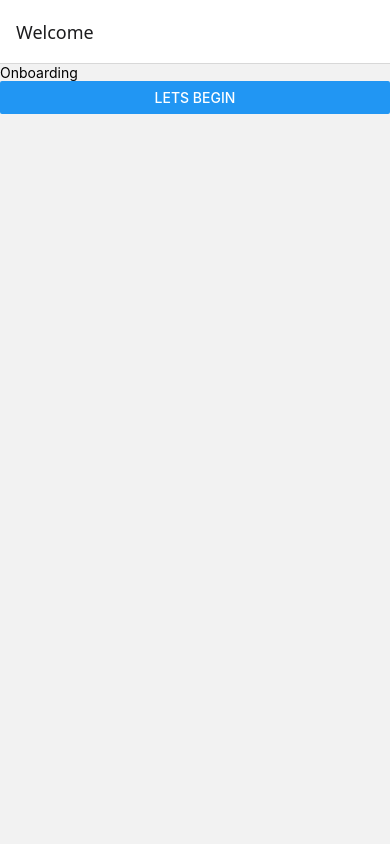
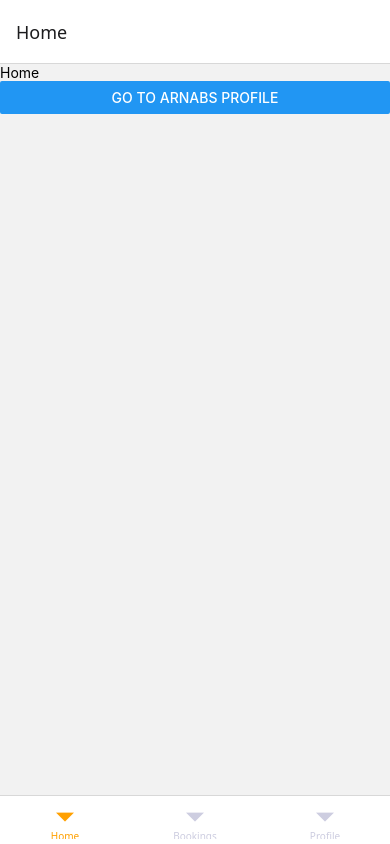
Before and after one commit to arnabjoy123/Car_Rental_App, a React Native app: screen /MainTabs in a window 390 px wide. Built offline with nearby package versions, Linux system fonts and the light colour scheme.

Commit message:
fix: Madde separate navigation folder for clarity separate from App.tsx

```diff
--- a/src/App.tsx
+++ b/src/App.tsx
@@ -20,43 +20,14 @@ import {
 } from 'react-native-safe-area-context';
 import Home from './screens/Home';
 import Profile from './screens/Profile';
-import { createStaticNavigation } from '@react-navigation/native';
+import {
+  createStaticNavigation,
+  NavigationContainer,
+} from '@react-navigation/native';
 import { createBottomTabNavigator } from '@react-navigation/bottom-tabs';
 import Bookings from './screens/Bookings';
 import Onboarding from './screens/Onboarding';
-// import Feather from 'react-native-vector-icons';
-
-const MyTabs = createBottomTabNavigator({
-  screens: {
-    Home: {
-      screen: Home,
-      options: {
-        tabBarLabel: 'Home',
-        // tabBarIcon: ({ color, size }) => (
-        //   // <Feather name="home" color={color} size={size} />
-        // ),
-      },
-    },
-    Bookings: Bookings,
-    Profile: Profile,
-  },
-});
-
-const RootStack = createNativeStackNavigator({
-  initialRouteName: 'Onboarding',
-  screens: {
-    Onboarding: {
-      screen: Onboarding,
-      options: { title: 'Welcome' },
-    },
-    MainTabs: {
-      screen: MyTabs,
-      options: { headerShown: false },
-    },
-  },
-});
-
-const Navigation = createStaticNavigation(RootStack);
+import { RootNavigator } from './navigation';
 
 function App() {
   const isDarkMode = useColorScheme() === 'dark';
@@ -64,35 +35,11 @@ function App() {
   return (
     <SafeAreaProvider>
       <StatusBar barStyle={isDarkMode ? 'light-content' : 'dark-content'} />
-      {/* <AppContent /> */}
-      <Navigation />
+      <NavigationContainer>
+        <RootNavigator />
+      </NavigationContainer>
     </SafeAreaProvider>
   );
 }
 
-function AppContent() {
-  const safeAreaInsets = useSafeAreaInsets();
-
-  return (
-    <View style={styles.container}>
-      <Text style={styles.text}>Hiiiii</Text>
-      {/* <NewAppScreen
-        templateFileName="App.tsx"
-        safeAreaInsets={safeAreaInsets}
-      /> */}
-    </View>
-  );
-}
-
-const styles = StyleSheet.create({
-  container: {
-    flex: 1,
-    backgroundColor: 'blue',
-  },
-  text: {
-    color: 'white',
-    fontSize: 60,
-  },
-});
-
 export default App;
--- /dev/null
+++ b/src/navigation/RootNavigator.tsx
@@ -0,0 +1,21 @@
+// src/navigation/RootNavigator.js
+import React from 'react';
+import { createNativeStackNavigator } from '@react-navigation/native-stack';
+import TabNavigator from './TabNavigator';
+import Onboarding from '../screens/Onboarding';
+
+const Stack = createNativeStackNavigator();
+
+export default function RootNavigator() {
+  return (
+    <Stack.Navigator
+      initialRouteName="Onboarding"
+      screenOptions={{
+        headerShown: false, // hide header for all stack screens by default
+      }}
+    >
+      <Stack.Screen name="Onboarding" component={Onboarding} />
+      <Stack.Screen name="MainTabs" component={TabNavigator} />
+    </Stack.Navigator>
+  );
+}
--- /dev/null
+++ b/src/navigation/TabNavigator.tsx
@@ -0,0 +1,42 @@
+// src/navigation/TabNavigator.js
+import React from 'react';
+import { createBottomTabNavigator } from '@react-navigation/bottom-tabs';
+import Home from '../screens/Home';
+import Bookings from '../screens/Bookings';
+import Profile from '../screens/Profile';
+
+const Tab = createBottomTabNavigator();
+
+export default function TabNavigator() {
+  return (
+    <Tab.Navigator
+      screenOptions={{
+        headerShown: true, // hide header for tab screens
+        tabBarActiveTintColor: '#FFA001',
+        tabBarInactiveTintColor: '#CDCDE0',
+      }}
+    >
+      <Tab.Screen
+        name="Home"
+        component={Home}
+        options={{
+          tabBarLabel: 'Home',
+        }}
+      />
+      <Tab.Screen
+        name="Bookings"
+        component={Bookings}
+        options={{
+          tabBarLabel: 'Bookings',
+        }}
+      />
+      <Tab.Screen
+        name="Profile"
+        component={Profile}
+        options={{
+          tabBarLabel: 'Profile',
+        }}
+      />
+    </Tab.Navigator>
+  );
+}
--- /dev/null
+++ b/src/navigation/index.ts
@@ -0,0 +1,3 @@
+// src/navigation/index.js
+export { default as RootNavigator } from './RootNavigator';
+export { default as TabNavigator } from './TabNavigator';
```
